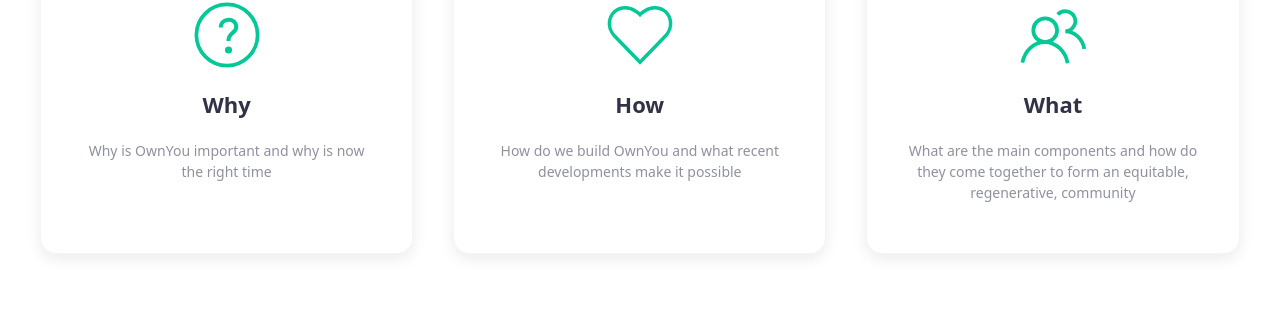
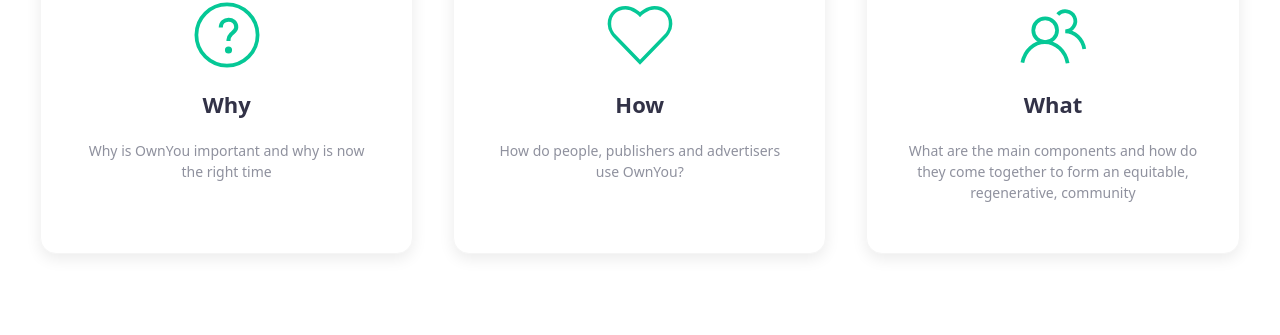
Before and after one commit to OwnYouLtd/docs, a Jekyll site: the page built from index.md, in a window 1280 px wide and 900 px high, scrolled down 911 px. Shown: the part 119-454 px from the top of the window. Built offline with Jekyll 4.4.1, drawn with Linux system fonts in a browser that asks for light colours; comment, search, counter and statistics services are not loaded.

Commit message:
Update navigation_boxes.yml
Changes to how

```diff
--- a/_data/navigation_boxes.yml
+++ b/_data/navigation_boxes.yml
@@ -6,7 +6,7 @@
   doc: why
 
 - title: How
-  desc: How do we build OwnYou and what recent developments make it possible
+  desc: How do people, publishers and advertisers use OwnYou?
   icon: heart
   doc: how
 
```
